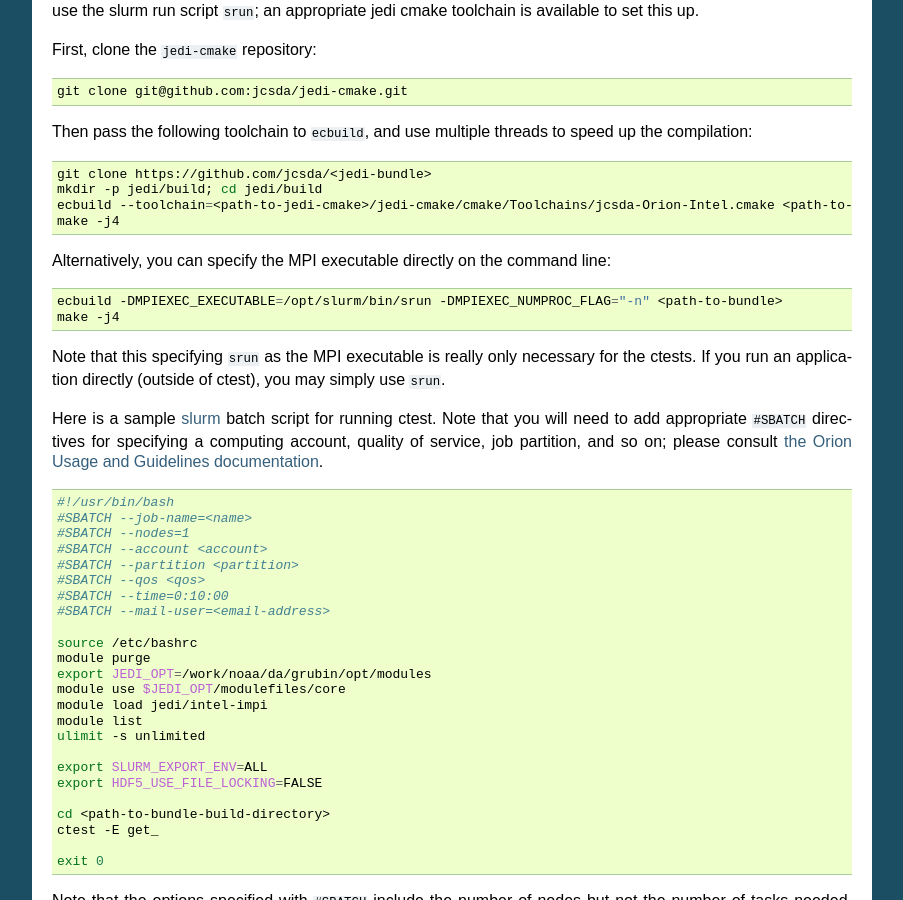
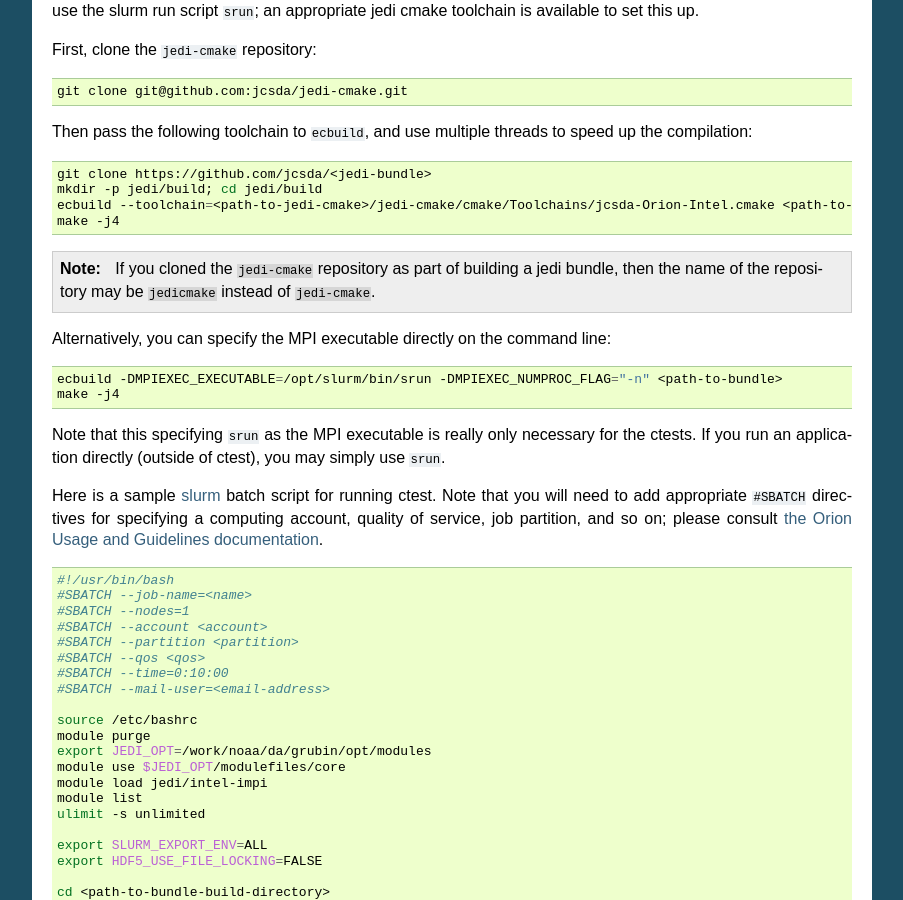
Before and after one commit to JCSDA/jedi-docs, a Sphinx documentation site: the page built from docs/using/jedi_environment/modules.rst, in a window 1280 px wide and 900 px high, scrolled down 2327 px. Shown: the whole window, without its empty margins (198-1101 px from the left). Built offline with Sphinx 7.4.7, drawn with Linux system fonts in a browser that asks for light colours; some of the changed text lies outside the part shown.

Commit message:
clarification on name of jedi-cmake repo (#98)
* clarification on name of jedi-cmake repo

* more of them

```diff
--- a/docs/using/jedi_environment/modules.rst
+++ b/docs/using/jedi_environment/modules.rst
@@ -139,6 +139,9 @@
     ecbuild --toolchain=<path-to-jedi-cmake>/jedi-cmake/cmake/Toolchains/jcsda-Orion-Intel.cmake <path-to-bundle>
     make -j4
 
+.. note::
+
+   If you cloned the ``jedi-cmake`` repository as part of building a jedi bundle, then the name of the repository may be ``jedicmake`` instead of ``jedi-cmake``.
 
 Alternatively, you can specify the MPI executable directly on the command line:
 
@@ -268,6 +271,10 @@
 
    ecbuild --toolchain=<path-to-jedi-cmake>/jedi-cmake/cmake/Toolchains/jcsda-Cheyenne-Intel.cmake <path-to-bundle>
 
+.. note::
+
+   If you cloned the ``jedi-cmake`` repository as part of building a jedi bundle, then the name of the repository may be ``jedicmake`` instead of ``jedi-cmake``.
+
 The system configuration on Cheyenne will not allow you to run mpi jobs from the login node.  So, if you try to run :code:`ctest` from here, the mpi tests will fail.  So, to run the jedi unit tests you will have to either submit a batch job or request an interactive session with :code:`qsub -I`.  The following is a sample batch script to run the unit tests for ufo-bundle.  Note that some ctests require up to 6 MPI tasks so requesting 6 cores should be sufficient.
 
 .. code-block:: bash
@@ -381,6 +388,10 @@
 
    ecbuild --toolchain=<path-to-jedi-cmake>/jedi-cmake/cmake/Toolchains/jcsda-S4-Intel.cmake <path-to-bundle>
 
+.. note::
+
+   If you cloned the ``jedi-cmake`` repository as part of building a jedi bundle, then the name of the repository may be ``jedicmake`` instead of ``jedi-cmake``.
+
 Alternatively, you can specify the MPI executable directly on the command line:
 
 .. code-block:: bash
```
